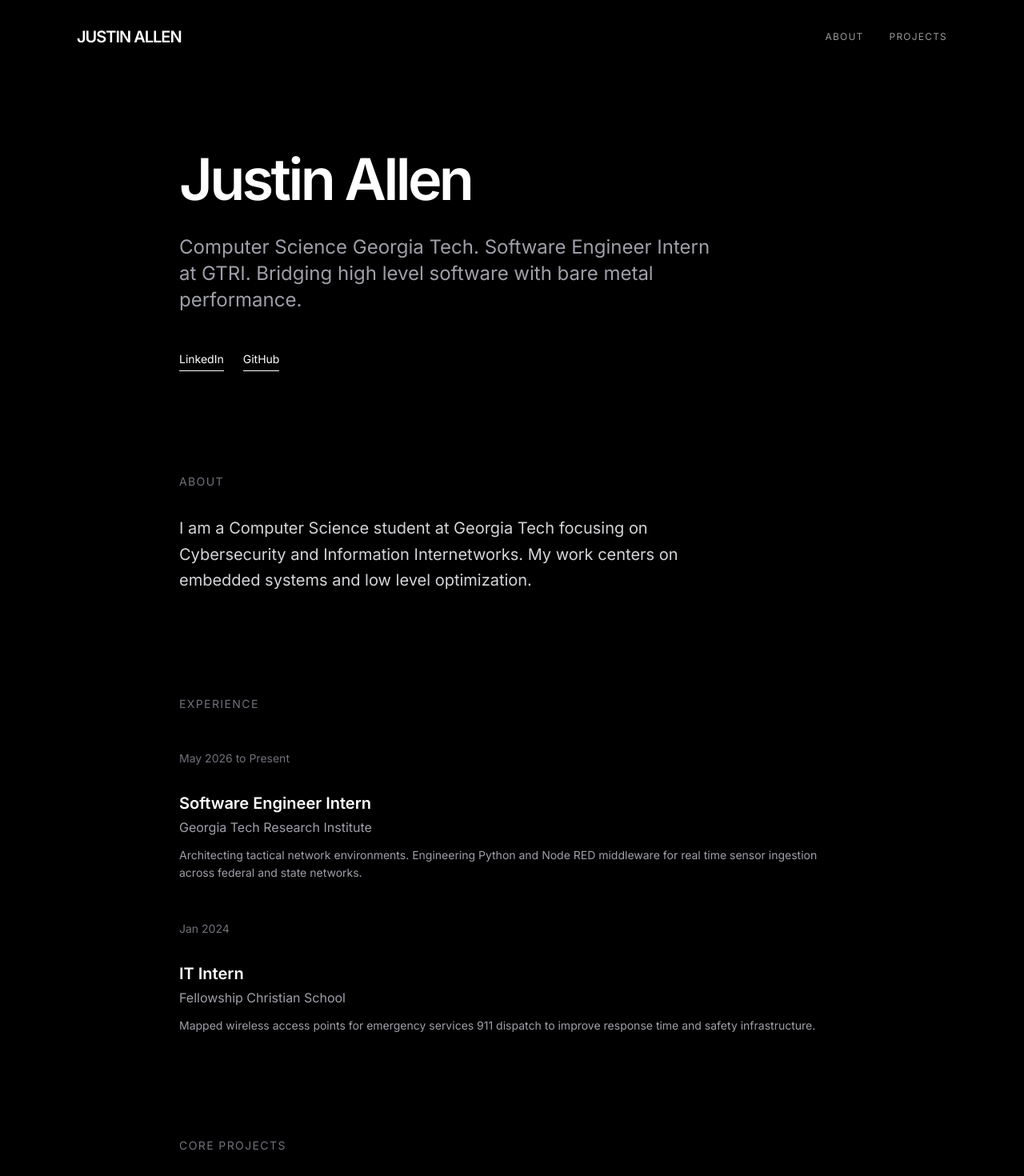
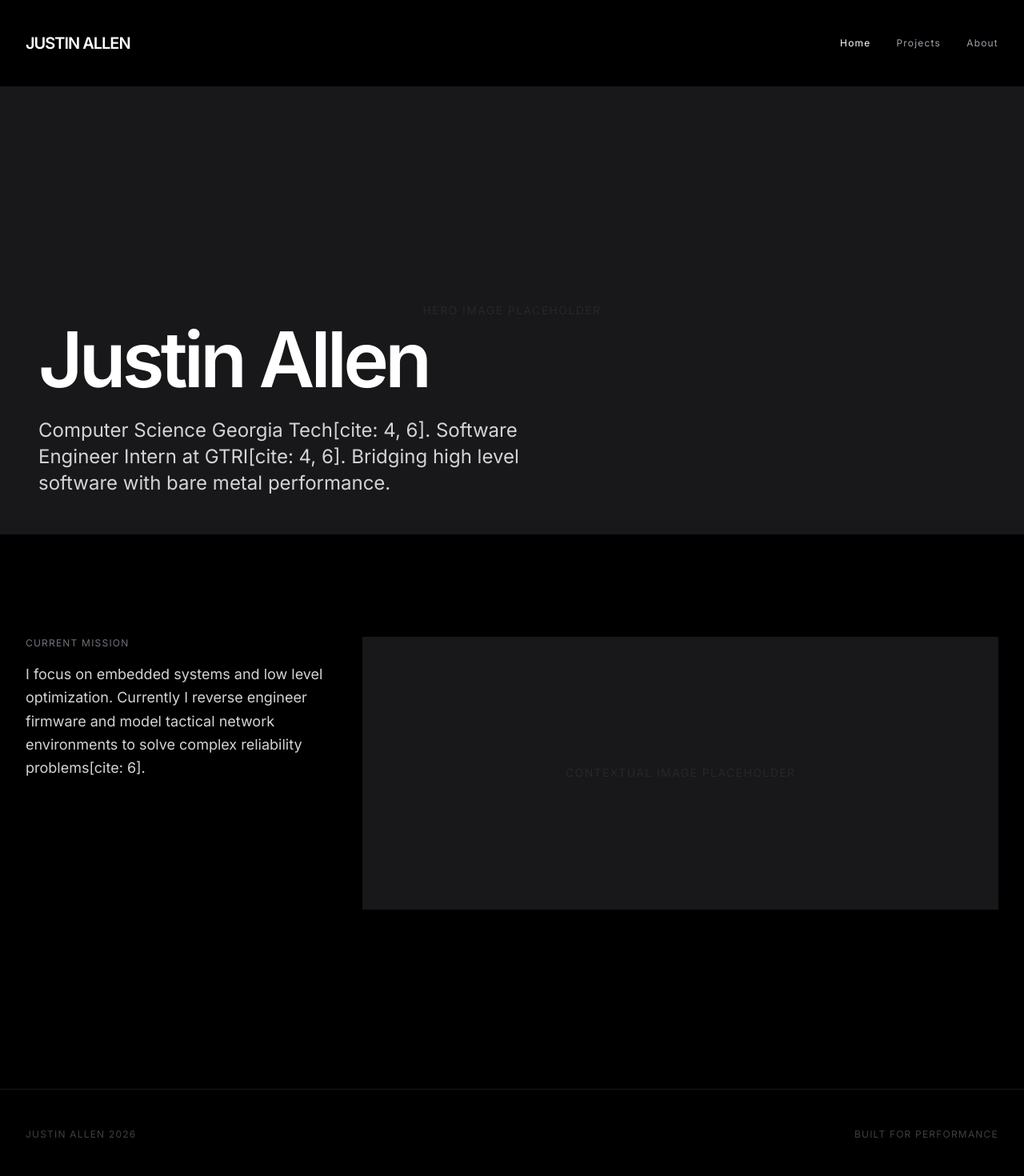
Before and after one commit to justindallen2025/justindallen2025.github.io, a React (Vite) app: page / in a window 1280 px wide. Shown: the top 1470 px of the page at 80% size. Built offline with nearby package versions, Linux system fonts and the light colour scheme.

Commit message:
Enhance App component with citations and new sections
Updated experience and project descriptions to include citations for sources. Added new projects and hobbies sections.

```diff
--- a/src/App.tsx
+++ b/src/App.tsx
@@ -1,105 +1,204 @@
-import React from 'react';
+import React, { useState } from 'react';
 
 const EXPERIENCE = [
   {
     role: "Software Engineer Intern",
     company: "Georgia Tech Research Institute",
     period: "May 2026 to Present",
-    desc: "Architecting tactical network environments. Engineering Python and Node RED middleware for real time sensor ingestion across federal and state networks."
+    desc: "Architecting tactical network environments[cite: 4]. Engineering Python and Node RED middleware for real time sensor ingestion across federal and state networks[cite: 4]."
   },
   {
     role: "IT Intern",
     company: "Fellowship Christian School",
     period: "Jan 2024",
-    desc: "Mapped wireless access points for emergency services 911 dispatch to improve response time and safety infrastructure."
+    desc: "Mapped wireless access points for emergency services 911 dispatch to improve response time and safety infrastructure[cite: 6]."
   }
 ];
 
 const PROJECTS = [
   {
     title: "Project CORE",
-    description: "Modular embedded audio digital signal processing system. Authored low latency C++ callbacks for high fidelity audio processing.",
-    img: "/images/pic01.jpg"
+    subtitle: "Digital Signal Processing Architecture",
+    description: "Modular embedded audio digital signal processing system[cite: 4, 6]. Authored low latency C++ callbacks for high fidelity 24 bit 96kHz audio processing utilizing an ARM Cortex M7 microcontroller[cite: 4, 6].",
   },
   {
     title: "Catalyst Cloud Burn Tracker",
-    description: "Financial alerting pipeline for startups integrating Plaid and Gmail with Gemini backend.",
-    img: "/images/pic02.jpg"
+    subtitle: "Financial Alerting Pipeline",
+    description: "Proactive cloud credit and software burn tracker for founders[cite: 4]. Integrated Plaid and Gmail APIs with a Gemini backend for real time runway forecasting[cite: 4].",
+  },
+  {
+    title: "Distributed Server Operations",
+    subtitle: "High Concurrency Infrastructure",
+    description: "Deployed and managed a high performance Linux based server environment[cite: 4, 6]. Configured TCP and UDP port forwarding and optimized protocol bottlenecks[cite: 4, 6].",
+  },
+  {
+    title: "Autonomous Telemetry",
+    subtitle: "Control Systems",
+    description: "Engineered electrical and mechanical systems for a gas powered vehicle[cite: 4, 6]. Programmed Arduino microcontrollers to monitor RPM and speed data via Hall Effect sensors[cite: 4, 6].",
+  }
+];
+
+const HOBBIES = [
+  {
+    title: "Digital Production and Audio",
+    description: "Extensive background in guitar performance and audio engineering. Produced three full length albums and one single including a Vevo featured music video."
+  },
+  {
+    title: "Mechanical Performance",
+    description: "Active in mountain biking and automotive mechanics focusing on physical endurance and mechanical optimization[cite: 4, 6]."
+  },
+  {
+    title: "Community Impact",
+    description: "Dedicated to outdoor exploration and community service. Active volunteer with Operation Christmas Child and various non profit organizations."
   }
 ];
 
 export default function App() {
-  return (
-    <div className="min-h-screen bg-black text-white font-sans selection:bg-white selection:text-black">
-      <nav className="max-w-6xl mx-auto px-8 py-8 flex justify-between items-center">
-        <span className="text-xl font-bold tracking-tighter uppercase">Justin Allen</span>
-        <div className="flex gap-8 text-xs uppercase tracking-widest opacity-60">
-          <a href="#about" className="hover:opacity-100 transition-opacity">About</a>
-          <a href="#projects" className="hover:opacity-100 transition-opacity">Projects</a>
+  const [currentPage, setCurrentPage] = useState('home');
+
+  const renderNav = () => (
+    <nav className="max-w-7xl mx-auto px-8 py-10 flex justify-between items-center w-full relative z-50">
+      <button onClick={() => setCurrentPage('home')} className="text-xl font-bold tracking-tighter uppercase text-white hover:opacity-70 transition-opacity">
+        Justin Allen
+      </button>
+      <div className="flex gap-8 text-xs uppercase tracking-widest text-zinc-400">
+        <button onClick={() => setCurrentPage('home')} className={`hover:text-white transition-colors ${currentPage === 'home' ? 'text-white' : ''}`}>Home</button>
+        <button onClick={() => setCurrentPage('projects')} className={`hover:text-white transition-colors ${currentPage === 'projects' ? 'text-white' : ''}`}>Projects</button>
+        <button onClick={() => setCurrentPage('about')} className={`hover:text-white transition-colors ${currentPage === 'about' ? 'text-white' : ''}`}>About</button>
       </div>
     </nav>
+  );
 
-      <main className="max-w-4xl mx-auto px-8 py-24">
-        {/* HERO */}
-        <header className="mb-32">
-          <h1 className="text-7xl font-bold mb-8 tracking-tighter leading-none">Justin Allen</h1>
-          <p className="text-2xl text-zinc-400 mb-12 max-w-2xl leading-snug">
-            Computer Science Georgia Tech. Software Engineer Intern at GTRI.
+  const renderHome = () => (
+    <div className="animate-in fade-in duration-1000">
+      {/* FULL BLEED HERO PLACEHOLDER */}
+      <div className="w-full h-[70vh] bg-zinc-900 flex flex-col justify-end p-12 relative overflow-hidden">
+        <div className="absolute inset-0 flex items-center justify-center text-zinc-800 text-sm tracking-widest uppercase">
+          Hero Image Placeholder
+        </div>
+        <div className="relative z-10 max-w-4xl">
+          <h1 className="text-6xl md:text-8xl font-bold tracking-tighter leading-none text-white mb-6">
+            Justin Allen
+          </h1>
+          <p className="text-xl md:text-2xl text-zinc-300 max-w-2xl leading-snug">
+            Computer Science Georgia Tech[cite: 4, 6]. Software Engineer Intern at GTRI[cite: 4, 6].
             Bridging high level software with bare metal performance.
           </p>
-          <div className="flex gap-6">
-            <a href="#" className="border-b border-white pb-1 text-sm hover:opacity-70 transition-opacity">LinkedIn</a>
-            <a href="#" className="border-b border-white pb-1 text-sm hover:opacity-70 transition-opacity">GitHub</a>
         </div>
+      </div>
+
+      <div className="max-w-7xl mx-auto px-8 py-32">
+        <div className="grid md:grid-cols-3 gap-12">
+          <div>
+            <h3 className="text-zinc-500 text-xs uppercase tracking-widest mb-4">Current Mission</h3>
+            <p className="text-lg text-zinc-300 leading-relaxed">
+              I focus on embedded systems and low level optimization. Currently I reverse engineer firmware and model tactical network environments to solve complex reliability problems[cite: 6].
+            </p>
+          </div>
+          <div className="md:col-span-2">
+            {/* WIDE IMAGE PLACEHOLDER */}
+            <div className="w-full aspect-[21/9] bg-zinc-900 flex items-center justify-center text-zinc-800 text-sm tracking-widest uppercase">
+              Contextual Image Placeholder
+            </div>
+          </div>
+        </div>
+      </div>
+    </div>
+  );
+
+  const renderProjects = () => (
+    <div className="max-w-7xl mx-auto px-8 py-24 animate-in fade-in duration-1000">
+      <header className="mb-24">
+        <h1 className="text-5xl font-bold tracking-tighter mb-6 text-white">Engineering Dossier</h1>
+        <p className="text-xl text-zinc-400 max-w-2xl">Hardware architecture and full stack systems designed for zero latency and high availability.</p>
       </header>
 
-        {/* ABOUT */}
-        <section id="about" className="mb-32">
-          <h2 className="text-sm uppercase tracking-widest text-zinc-500 mb-8">About</h2>
-          <p className="text-xl leading-relaxed text-zinc-300 max-w-2xl">
-            I am a Computer Science student at Georgia Tech focusing on Cybersecurity and Information Internetworks.
-            My work centers on embedded systems and low level optimization.
-          </p>
-        </section>
-
-        {/* EXPERIENCE */}
-        <section className="mb-32">
-          <h2 className="text-sm uppercase tracking-widest text-zinc-500 mb-12">Experience</h2>
-          <div className="space-y-12">
-            {EXPERIENCE.map((exp, i) => (
-              <div key={i} className="grid md:grid-cols-[1fr,2fr] gap-8">
-                <div className="text-zinc-500 text-sm">{exp.period}</div>
-                <div>
-                  <h3 className="text-xl font-bold mb-1">{exp.role}</h3>
-                  <div className="text-zinc-400 mb-3">{exp.company}</div>
-                  <p className="text-zinc-400 text-sm leading-relaxed">{exp.desc}</p>
+      <div className="space-y-32">
+        {PROJECTS.map((proj, idx) => (
+          <div key={idx} className="grid md:grid-cols-2 gap-16 items-center">
+            <div className={idx % 2 === 1 ? 'md:order-2' : ''}>
+              <h2 className="text-zinc-500 text-xs uppercase tracking-widest mb-4">{proj.subtitle}</h2>
+              <h3 className="text-4xl font-bold mb-6 text-white">{proj.title}</h3>
+              <p className="text-lg text-zinc-400 leading-relaxed mb-8">{proj.description}</p>
+              <button className="border-b border-white pb-1 text-sm text-white hover:text-zinc-400 hover:border-zinc-400 transition-colors uppercase tracking-widest">
+                View Details
+              </button>
+            </div>
+            <div className={idx % 2 === 1 ? 'md:order-1' : ''}>
+              {/* PROJECT IMAGE PLACEHOLDER */}
+              <div className="w-full aspect-square bg-zinc-900 flex items-center justify-center text-zinc-800 text-sm tracking-widest uppercase">
+                Project Image Placeholder
+              </div>
             </div>
           </div>
         ))}
       </div>
-        </section>
+    </div>
+  );
 
-        {/* PROJECTS */}
-        <section id="projects">
-          <h2 className="text-sm uppercase tracking-widest text-zinc-500 mb-12">Core Projects</h2>
-          <div className="grid gap-16">
-            {PROJECTS.map((proj, i) => (
-              <div key={i} className="group">
-                <div className="bg-zinc-900 aspect-video w-full rounded-sm mb-6 overflow-hidden relative">
-                   {/* Placeholder box for images */}
-                   <img src={proj.img} alt={proj.title} className="w-full h-full object-cover opacity-80 group-hover:opacity-100 transition-opacity" />
+  const renderAbout = () => (
+    <div className="max-w-7xl mx-auto px-8 py-24 animate-in fade-in duration-1000">
+      <div className="grid md:grid-cols-2 gap-24">
+
+        {/* LEFT COLUMN */}
+        <div>
+          <div className="mb-24">
+            <h1 className="text-5xl font-bold tracking-tighter mb-12 text-white">The Architect</h1>
+            {/* PORTRAIT IMAGE PLACEHOLDER */}
+            <div className="w-full aspect-[3/4] bg-zinc-900 mb-8 flex items-center justify-center text-zinc-800 text-sm tracking-widest uppercase">
+              Portrait Image Placeholder
             </div>
-                <h3 className="text-3xl font-bold mb-4">{proj.title}</h3>
-                <p className="text-zinc-400 max-w-xl mb-6">{proj.description}</p>
-                <a href="#" className="text-sm border-b border-white pb-1 hover:opacity-70 transition-opacity">View Project</a>
+          </div>
+
+          <section>
+            <h2 className="text-xs uppercase tracking-widest text-zinc-500 mb-12 border-b border-zinc-800 pb-4">Professional History</h2>
+            <div className="space-y-12">
+              {EXPERIENCE.map((exp, i) => (
+                <div key={i}>
+                  <div className="text-zinc-500 text-xs tracking-widest uppercase mb-2">{exp.period}</div>
+                  <h3 className="text-xl font-bold text-white mb-1">{exp.role}</h3>
+                  <div className="text-zinc-400 text-sm mb-4">{exp.company}</div>
+                  <p className="text-zinc-400 text-base leading-relaxed">{exp.desc}</p>
                 </div>
               ))}
             </div>
           </section>
+        </div>
+
+        {/* RIGHT COLUMN */}
+        <div className="md:pt-48">
+          <section className="mb-24">
+            <h2 className="text-xs uppercase tracking-widest text-zinc-500 mb-12 border-b border-zinc-800 pb-4">Personal Pursuits</h2>
+            <div className="space-y-16">
+              {HOBBIES.map((hobby, i) => (
+                <div key={i}>
+                  {/* HOBBY IMAGE PLACEHOLDER */}
+                  <div className="w-full aspect-video bg-zinc-900 mb-6 flex items-center justify-center text-zinc-800 text-sm tracking-widest uppercase">
+                    Lifestyle Image Placeholder
+                  </div>
+                  <h3 className="text-2xl font-bold text-white mb-4">{hobby.title}</h3>
+                  <p className="text-zinc-400 text-base leading-relaxed">{hobby.description}</p>
+                </div>
+              ))}
+            </div>
+          </section>
+        </div>
+
+      </div>
+    </div>
+  );
+
+  return (
+    <div className="min-h-screen bg-black text-zinc-200 font-sans selection:bg-white selection:text-black">
+      {renderNav()}
+      <main>
+        {currentPage === 'home' && renderHome()}
+        {currentPage === 'projects' && renderProjects()}
+        {currentPage === 'about' && renderAbout()}
       </main>
-
-      <footer className="max-w-6xl mx-auto px-8 py-24 text-zinc-700 text-xs">
-        &copy; 2026 Justin Allen
+      <footer className="max-w-7xl mx-auto px-8 py-12 border-t border-zinc-900 mt-24 text-zinc-700 text-xs tracking-widest uppercase flex justify-between">
+        <span>Justin Allen 2026</span>
+        <span>Built for Performance</span>
       </footer>
     </div>
   );
```
Lines whose indentation alone changed are shown as unchanged.
